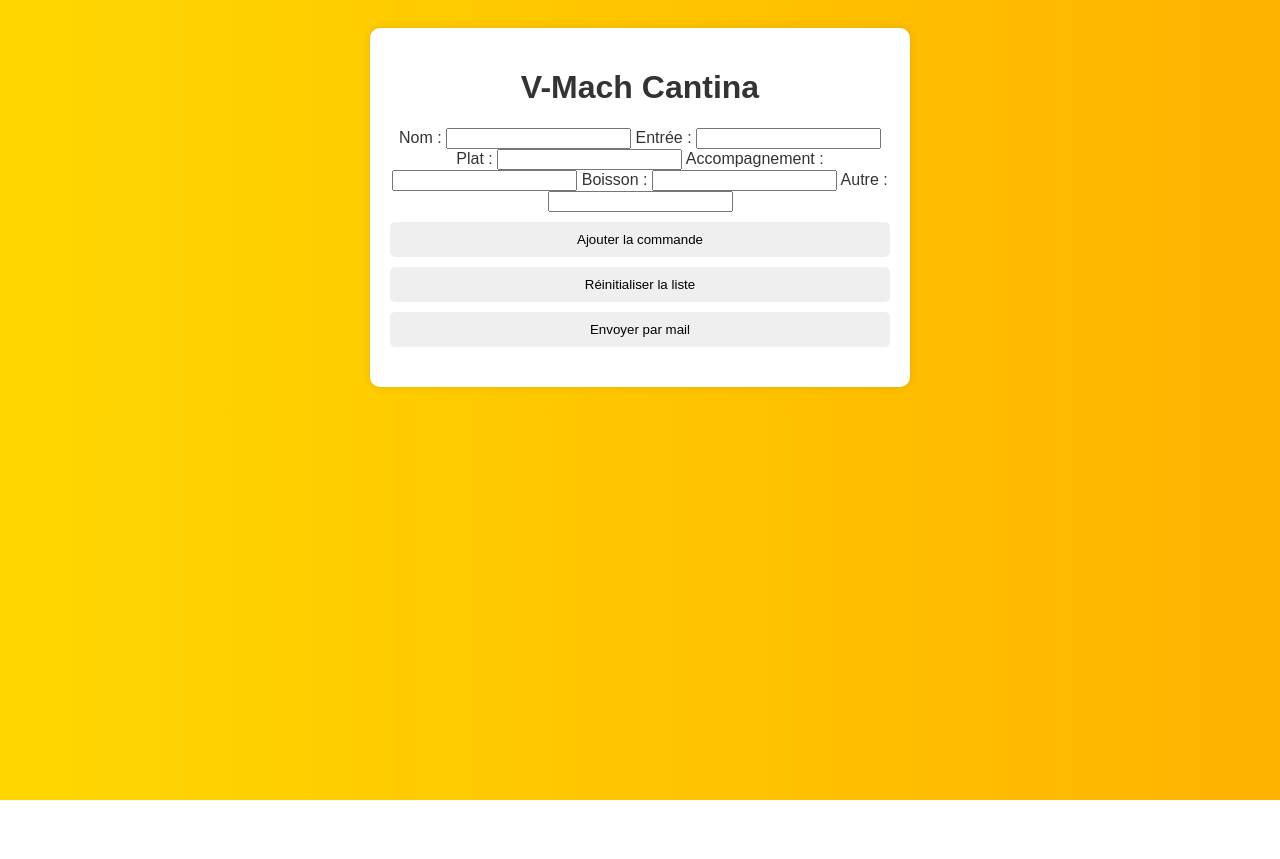
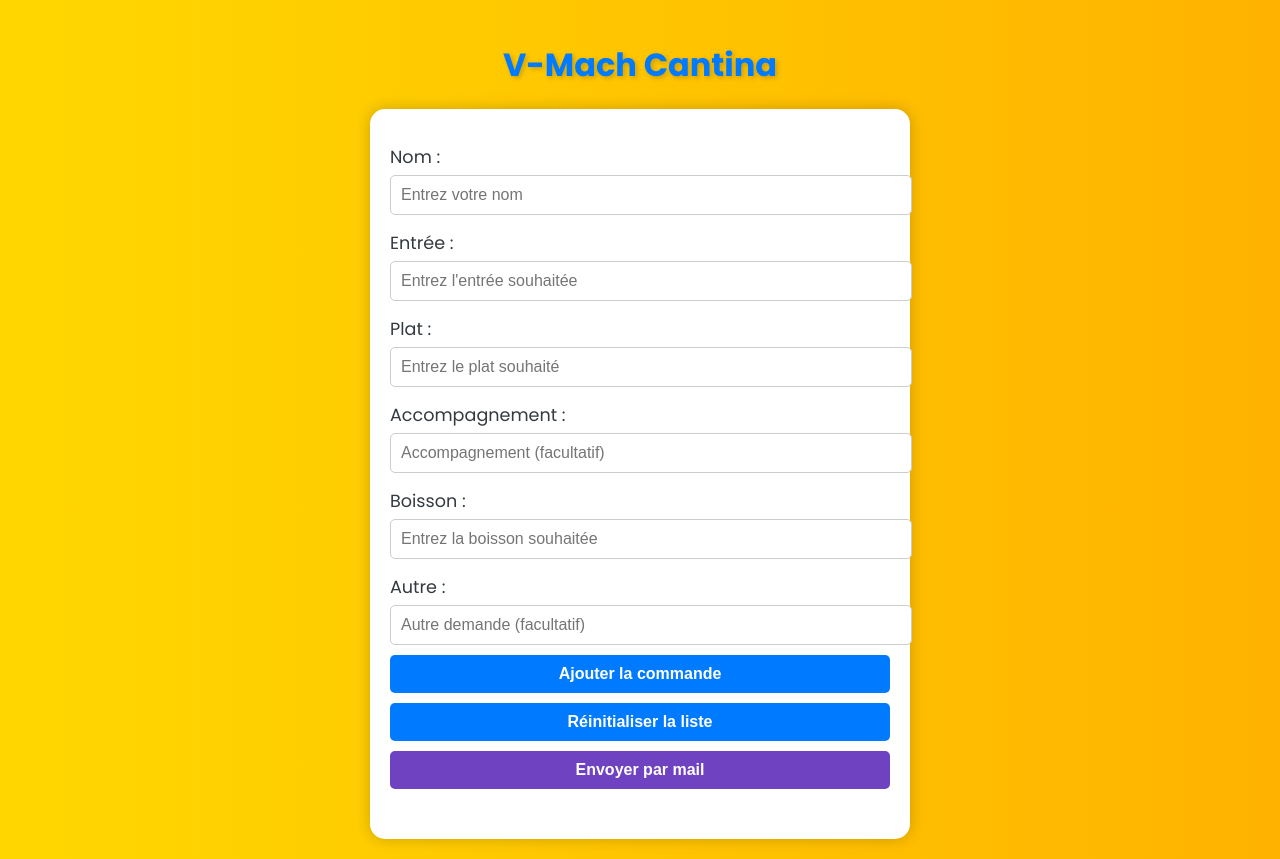
Before and after one commit to ZhuGG/DystoGuill, a plain HTML site: page index.html in a window 1280 px wide. Before the commit the page ends 800 px from the top, so only its background shows below. Drawn offline with Linux system fonts and the light colour scheme; files that its build step writes are made by us from their sources; no server answers; files whose address does not match are found by name.

Commit message:
Update index.html

```diff
--- a/index.html
+++ b/index.html
@@ -4,38 +4,157 @@
     <meta charset="UTF-8">
     <meta name="viewport" content="width=device-width, initial-scale=1.0">
     <title>V-Mach Cantina</title>
-    <link rel="stylesheet" href="assets/styles.css">
+    <style>
+        @import url('https://fonts.googleapis.com/css2?family=Poppins:wght@400;700&display=swap');
+
+        body {
+            font-family: 'Poppins', sans-serif;
+            background: linear-gradient(to right, #FFD700, #FFB300);
+            color: #343a40;
+            text-align: center;
+            padding: 20px;
+            margin: 0;
+        }
+
+        h1 {
+            color: #007bff;
+            margin-bottom: 20px;
+            text-shadow: 2px 2px 5px rgba(0, 0, 0, 0.2);
+        }
+
+        .container {
+            max-width: 500px;
+            margin: 0 auto;
+            padding: 20px;
+            background: white;
+            border-radius: 15px;
+            box-shadow: 0 0 15px rgba(0, 0, 0, 0.2);
+        }
+
+        label {
+            display: block;
+            margin-top: 15px;
+            font-size: 1.1em;
+            text-align: left;
+        }
+
+        input, button {
+            width: 100%;
+            padding: 10px;
+            margin-top: 5px;
+            border-radius: 5px;
+            border: 1px solid #ccc;
+            font-size: 1em;
+        }
+
+        button {
+            background-color: #007bff;
+            color: white;
+            font-weight: bold;
+            border: none;
+            cursor: pointer;
+            margin-top: 10px;
+            transition: all 0.3s ease;
+        }
+
+        button:hover {
+            background-color: #0056b3;
+            transform: scale(1.05);
+        }
+
+        .mail-btn {
+            background-color: #6f42c1;
+        }
+
+        .mail-btn:hover {
+            background-color: #5a32a3;
+        }
+
+        .command-list {
+            margin-top: 20px;
+            text-align: left;
+            overflow-x: auto;
+        }
+
+        .command-table {
+            width: 100%;
+            margin-top: 10px;
+            border-collapse: collapse;
+            background: #fff;
+            min-width: 600px;
+        }
+
+        .command-table th, .command-table td {
+            border: 1px solid #ddd;
+            padding: 10px;
+            text-align: center;
+        }
+
+        .command-table th {
+            background: #007bff;
+            color: white;
+        }
+
+        .command-table tr:hover {
+            background: #f1f1f1;
+        }
+
+        .delete-btn {
+            background: #dc3545;
+            color: white;
+            border: none;
+            padding: 5px 10px;
+            cursor: pointer;
+            border-radius: 3px;
+        }
+
+        .delete-btn:hover {
+            background: #c82333;
+        }
+
+        .counter {
+            font-size: 1.2em;
+            margin-top: 10px;
+            font-weight: bold;
+            color: #007bff;
+        }
+    </style>
 </head>
 <body>
+
+    <h1>V-Mach Cantina</h1>
+
     <div class="container">
-        <h1>V-Mach Cantina</h1>
-        <label>Nom :</label>
-        <input type="text" id="nom">
+        <label for="nom">Nom :</label>
+        <input type="text" id="nom" placeholder="Entrez votre nom">
 
-        <label>Entrée :</label>
-        <input type="text" id="entree">
+        <label for="entree">Entrée :</label>
+        <input type="text" id="entree" placeholder="Entrez l'entrée souhaitée">
 
-        <label>Plat :</label>
-        <input type="text" id="plat">
+        <label for="plat">Plat :</label>
+        <input type="text" id="plat" placeholder="Entrez le plat souhaité">
 
-        <label>Accompagnement :</label>
-        <input type="text" id="accompagnement">
+        <label for="accompagnement">Accompagnement :</label>
+        <input type="text" id="accompagnement" placeholder="Accompagnement (facultatif)">
 
-        <label>Boisson :</label>
-        <input type="text" id="boisson">
+        <label for="boisson">Boisson :</label>
+        <input type="text" id="boisson" placeholder="Entrez la boisson souhaitée">
 
-        <label>Autre :</label>
-        <input type="text" id="autre">
+        <label for="autre">Autre :</label>
+        <input type="text" id="autre" placeholder="Autre demande (facultatif)">
 
         <button onclick="ajouterCommande()">Ajouter la commande</button>
         <button onclick="reinitialiserCommandes()">Réinitialiser la liste</button>
-        <button onclick="envoyerMail()">Envoyer par mail</button>
+        <button class="mail-btn" onclick="envoyerMail()">Envoyer par mail</button>
 
-        <div id="compteur"></div>
+        <div class="counter" id="compteur"></div>
 
-        <table id="commandes"></table>
+        <div class="command-list">
+            <table class="command-table" id="commandes"></table>
+        </div>
     </div>
 
     <script src="assets/script.js"></script>
+
 </body>
 </html>
```
